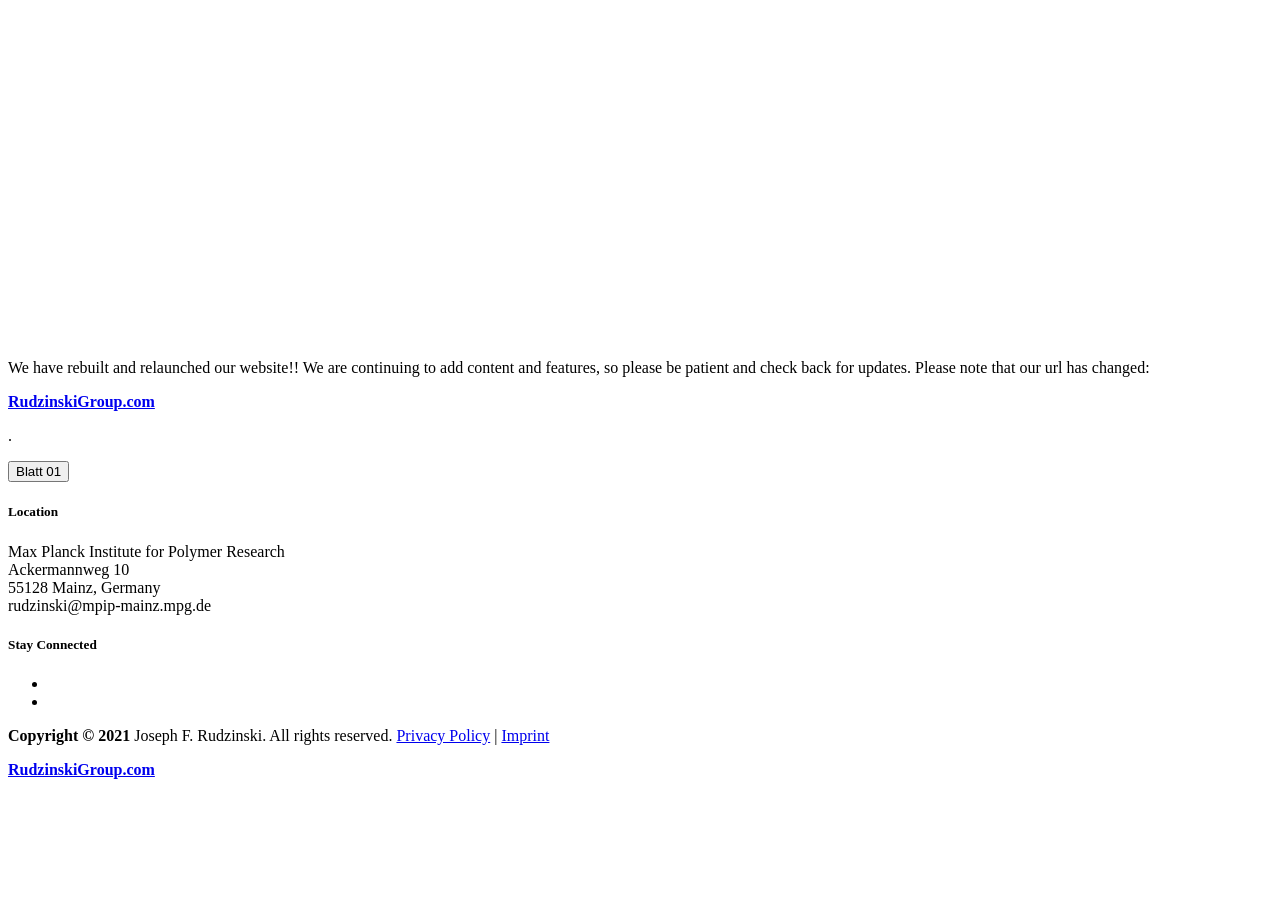
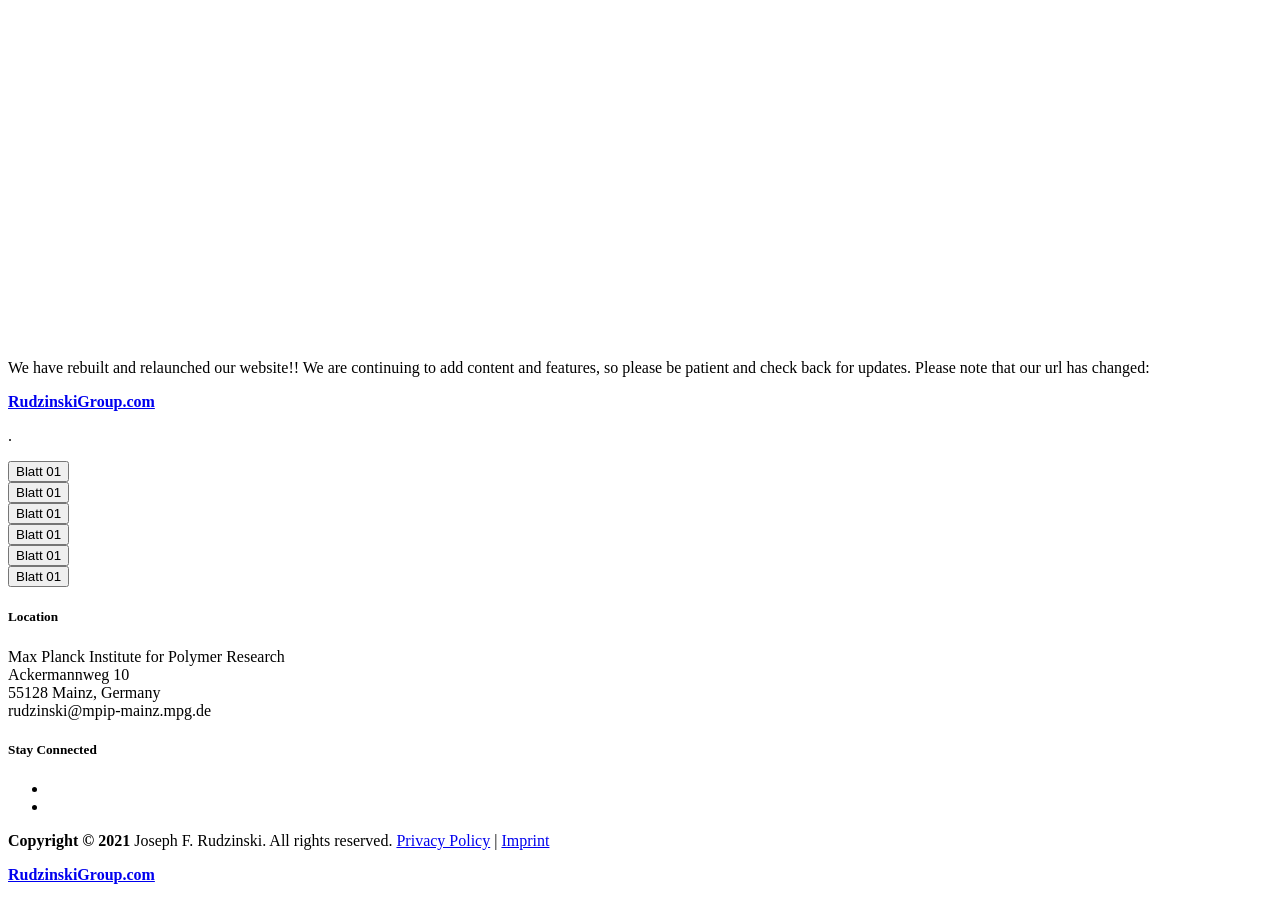
Before and after one commit to JFRudzinski/JFRudzinski.github.io, a Jekyll site: the page built from _posts/classes/2021-09-26-Brueckenkurs.md, in a window 1280 px wide and 900 px high, scrolled down 1793 px. Built offline with Jekyll 4.4.1, drawn with Linux system fonts in a browser that asks for light colours; before the commit the page ends 2588 px from its top, so only the background shows below that.

Commit message:
testing Teaching 4

```diff
--- a/_posts/classes/2021-09-26-Brueckenkurs.md
+++ b/_posts/classes/2021-09-26-Brueckenkurs.md
@@ -19,3 +19,33 @@
         <a href="{{site.baseurl}}/assets/content/Teaching/Brueckenkurs/Uebungsblaetter/Blatt01.pdf" target="_blank"><button class="button-new shadow">Blatt 01</button></a>
     </div>
 </div>
+
+<div class="container">
+    <div class="center">
+        <a href="{{site.baseurl}}/assets/content/Teaching/Brueckenkurs/Uebungsblaetter/Blatt01.pdf" target="_blank"><button class="button-new shadow">Blatt 01</button></a>
+    </div>
+</div>
+
+<div class="container">
+    <div class="center">
+        <a href="{{site.baseurl}}/assets/content/Teaching/Brueckenkurs/Uebungsblaetter/Blatt01.pdf" target="_blank"><button class="button-new shadow">Blatt 01</button></a>
+    </div>
+</div>
+
+<div class="container">
+    <div class="center">
+        <a href="{{site.baseurl}}/assets/content/Teaching/Brueckenkurs/Uebungsblaetter/Blatt01.pdf" target="_blank"><button class="button-new shadow">Blatt 01</button></a>
+    </div>
+</div>
+
+<div class="container">
+    <div class="center">
+        <a href="{{site.baseurl}}/assets/content/Teaching/Brueckenkurs/Uebungsblaetter/Blatt01.pdf" target="_blank"><button class="button-new shadow">Blatt 01</button></a>
+    </div>
+</div>
+
+<div class="container">
+    <div class="center">
+        <a href="{{site.baseurl}}/assets/content/Teaching/Brueckenkurs/Uebungsblaetter/Blatt01.pdf" target="_blank"><button class="button-new shadow">Blatt 01</button></a>
+    </div>
+</div>
```
